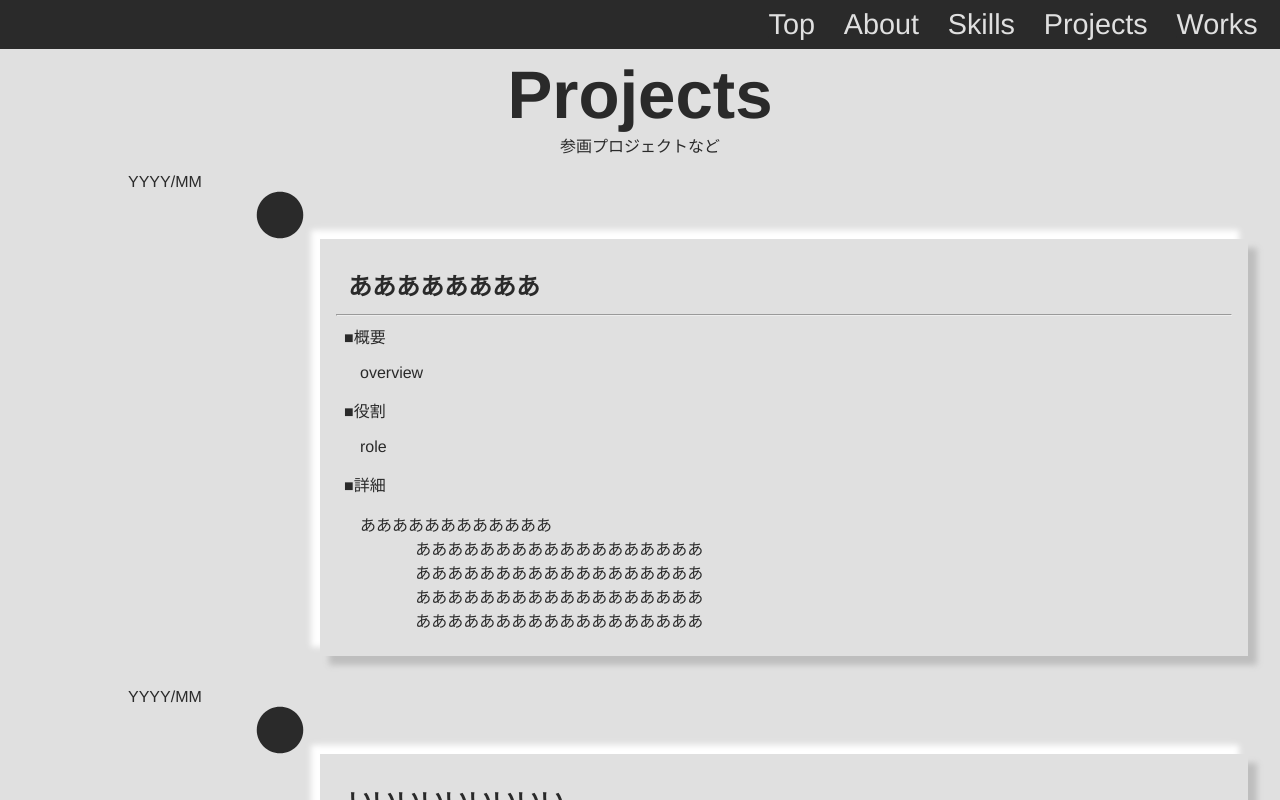
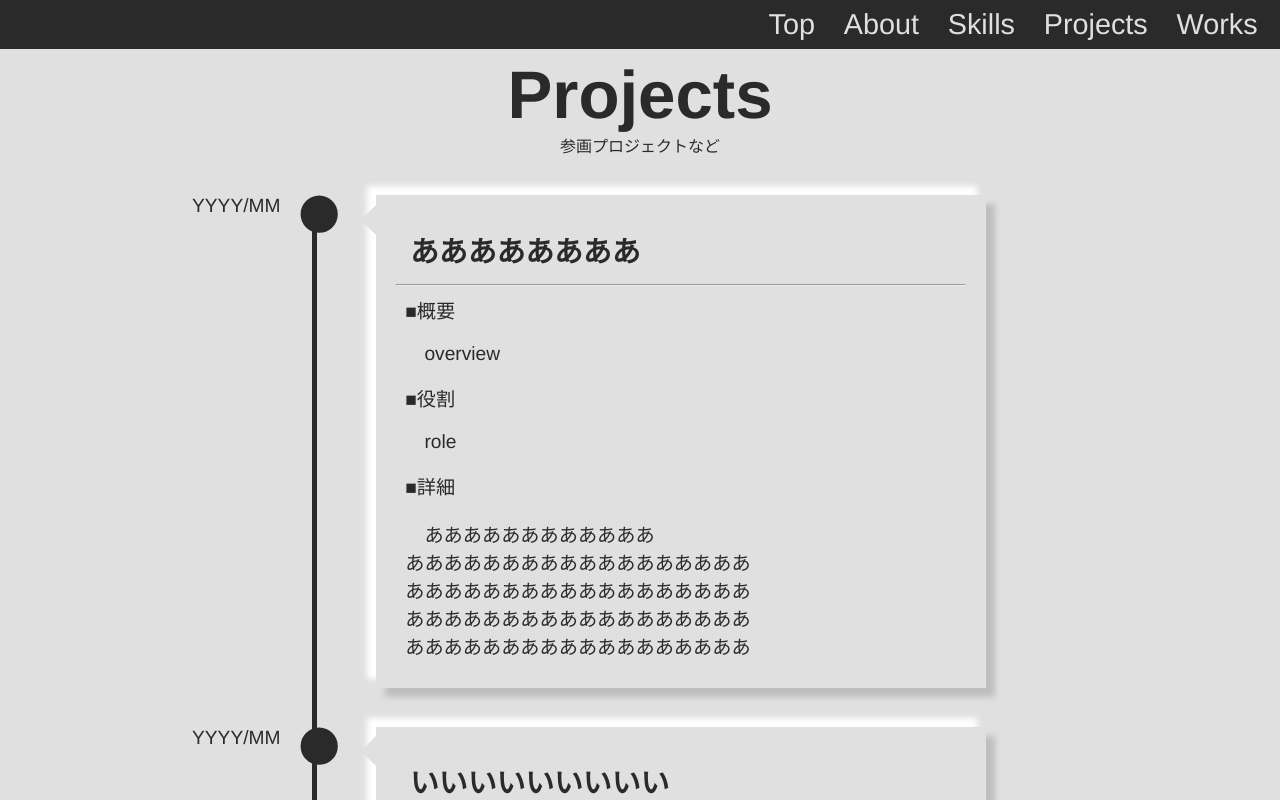
Before and after one commit to Chigiri-oym/portfolio, a Vue app: page /#/projects in a window 1280 px wide. Shown: the top 800 px of the page. Built offline with nearby package versions, Linux system fonts and the light colour scheme.

Commit message:
PC版レイアウトまで

```diff
--- a/src/components/atoms/TimeLineDetail.vue
+++ b/src/components/atoms/TimeLineDetail.vue
@@ -19,7 +19,7 @@ export default {
 <style>
 .card-detail {
 text-align: left;
-white-space: pre-wrap;
+white-space: pre-line;
 word-wrap: break-word;
 padding: 0.5em;
 }
--- a/src/components/molecules/TimelineCard.vue
+++ b/src/components/molecules/TimelineCard.vue
@@ -1,7 +1,8 @@
 <template>
 <div>
-    <span class="time-line">{{project.startMonth}}</span>
-    <font-awesome-icon class="timeline-dot" icon="circle" size="3x"></font-awesome-icon>
+    <div class="time-line-contents">
+    <span class="time-stamp">{{project.startMonth}}</span>
+    <font-awesome-icon class="timeline-dot" icon="circle" size="2x"></font-awesome-icon>
     <div class="timeline-wrapper">
     <h2>{{project.title}}</h2>
     <hr>
@@ -14,6 +15,7 @@
     <time-line-detail :title="label_detail"
                       :detail="project.detail"
     />
+    </div>
     </div>
 </div>
 </template>
@@ -37,28 +39,51 @@ export default {
 </script>
 
 <style>
+.time-line-contents {
+    display: flex;
+    margin-left:10em;
+    font-size: 1.2em;
+    margin-bottom: 2em;
+    margin-top: 2em;
+
+}
+
+.time-stamp {
+    display: inline;
+
+}
+
+.timeline-dot {
+    display: inline;
+    margin-left: 0.5em;
+
+}
+
 .timeline-wrapper {
-    width: 70%;
-    margin-left: auto;
+    width: 75%;
+    margin-left: 2em;
+    position: relative;
     box-shadow: 8.71px 8.71px 6px #bebebe, -8.71px -8.71px 6px #ffffff;
     margin-right:2em;
     padding: 1em;
 }
+
+.timeline-wrapper:before {
+    content: "";
+    position: absolute;
+    top: 0.5em;
+    right: 100%;
+    margin-left: -15px;
+    border: 15px solid transparent;
+    border-right: 15px solid #e0e0e0;
+}
+
 
 h2 {
     text-align: left;
     padding: 0.5em;
 }
 
-.time-line {
-    width: 25%;
-    display: flex;
-    margin-left:10%;
-}
 
-.timeline-dot {
-    display: flex;
-    margin-left:20%;
 
-}
 </style>
--- a/src/components/pages/Projects.vue
+++ b/src/components/pages/Projects.vue
@@ -2,8 +2,8 @@
   <div class="main">
     <h1>Projects</h1>
     <p>参画プロジェクトなど</p>
-    <ul v-for="project in projects" v-bind:key="project.id">
-      <li>
+    <ul>
+      <li v-for="project in projects" v-bind:key="project.id">
         <timeline-card :project="project"></timeline-card>
       </li>
     </ul>
@@ -50,8 +50,20 @@ export default {
 </script>
 
 <style scoped>
-ul{
+ul {
     margin-top:1em;
     margin-bottom:2em;
+    width: 80%;
+    position:relative;
+}
+
+ul:before {
+    content: '';
+    position: absolute;
+    width: 5px;
+    margin-top:1em;
+    left:19.5em;
+    background: #2a2a2a;
+    height: 100%;
 }
 </style>
```
